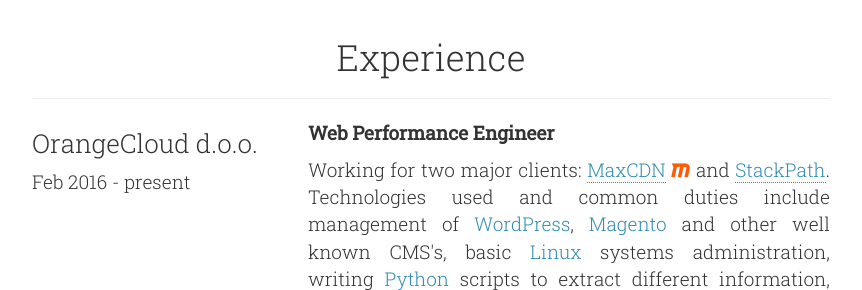
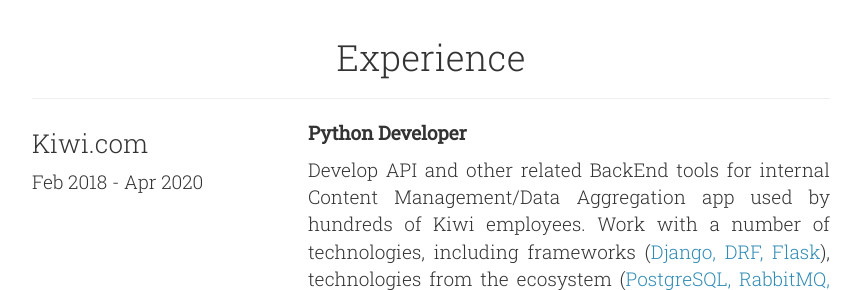
Before and after one commit to IvanVucetic/ivanvucetic.github.io, a plain HTML site: page index.html in a window 1280 px wide. Shown: the part 2447-2737 px from the top of the page, without its empty margins (209-1071 px from the left). Drawn offline with nearby package versions, Linux system fonts and the light colour scheme.

Commit message:
add kiwi section to experience

```diff
--- a/index.html
+++ b/index.html
@@ -6,7 +6,7 @@
   <link href="https://fonts.googleapis.com/css?family=Open+Sans|Roboto+Slab:300,400&subset=latin-ext" rel="stylesheet">
 
   <link rel='stylesheet prefetch' href='https://maxcdn.bootstrapcdn.com/bootstrap/3.3.5/css/bootstrap.min.css'>
-<link rel='stylesheet prefetch' href='https://maxcdn.bootstrapcdn.com/font-awesome/4.5.0/css/font-awesome.min.css'>
+<link rel='stylesheet prefetch' href='https://use.fontawesome.com/releases/v5.13.0/css/all.css'>
 
       <link rel="stylesheet" href="css/style.css">
 
@@ -120,18 +120,33 @@
     <h4>Experience</h4>
     <hr>
     <div class="experience row text-justify">
+      <!-- 5. career experience -->
+		  <div class="col-md-4">
+			  <h5>Kiwi.com</h5>
+			  <p>
+				Feb 2018				-
+				Apr	2020		</p>
+		  </div>
+		  <div class="col-md-8">
+			  <p>
+			   <strong>Python Developer</strong>
+			   <span>
+                   Develop API and other related BackEnd tools for internal Content Management/Data Aggregation app used by hundreds of Kiwi employees. Work with a number of technologies, including frameworks (<span class="highlight">Django, DRF, Flask</span>), technologies from the ecosystem (<span class="highlight">PostgreSQL, RabbitMQ, Celery, ElasticSearch</span>) as well as the others (<span class="highlight">Docker</span> <span class="fab fa-docker" style="color: #019bc6"></span>, <span class="highlight">Kubernetes, Gitlab</span> <span class="fab fa-gitlab" style="color: #e24329"></span></span>)
+               </span>
+			  </p>
+		  </div>
       <!-- 4. career experience -->
 		  <div class="col-md-4">
 			  <h5>OrangeCloud d.o.o.</h5>
 			  <p>
 				Feb 2016				-
-				present			</p>
+				Feb	2018		</p>
 		  </div>
 		  <div class="col-md-8">
 			  <p>
 			   <strong>Web Performance Engineer</strong>
 			   <span>
-           Working for two major clients: <a href="https://www.maxcdn.com/" target="_blank">MaxCDN</a> <span class="fa fa-maxcdn" style="color: #FF5B02;"></span> and <a href="https://www.stackpath.com/" target="_blank">StackPath</a>. Technologies used and common duties include management of <span class="highlight">WordPress</span>, <span class="highlight">Magento</span> and other well known CMS's, basic <span class="highlight">Linux</span> systems administration, writing <span class="highlight">Python</span> scripts to extract different information, usage of <span class="highlight">SQL</span> to extract user data from databases (MySQL), knowledge of web environments including <span class="highlight">HTTP, SSL and DNS</span>, knowledge of <span class="highlight">network fundamentals and CDN infrastructure</span>, customization of <span class="highlight">Nginx</span> server blocks (virtual hosts), <span class="highlight">web performance</span> tweaking tools and hacks.
+                   Working for two major clients: <a href="https://www.maxcdn.com/" target="_blank">MaxCDN</a> <span class="fab fa-maxcdn" style="color: #FF5B02;"></span> and <a href="https://www.stackpath.com/" target="_blank">StackPath</a> <span class="fab fa-stackpath"></span>. Technologies used and common duties include management of <span class="highlight">WordPress</span>, <span class="highlight">Magento</span> and other well known CMS's, basic <span class="highlight">Linux</span> systems administration, writing <span class="highlight">Python</span> scripts to extract different information, usage of <span class="highlight">SQL</span> to extract user data from databases (MySQL), knowledge of web environments including <span class="highlight">HTTP, SSL and DNS</span>, knowledge of <span class="highlight">network fundamentals and CDN infrastructure</span>, customization of <span class="highlight">Nginx</span> server blocks (virtual hosts), <span class="highlight">web performance</span> tweaking tools and hacks.
 			   </span>
 			  </p>
 		  </div>
@@ -280,3 +295,10 @@
 
 </body>
 </html>
+
+
+
+<!--TODO: sredi redirect sa vucetic.rs na ivan.vucetic.rs-->
+<!--TODO: dodaj slicice za firme-->
+<!--TODO: promeni Skills i Languages delove-->
+<!--TODO: napravi da klizi kad kliknes na meniju-->
```
